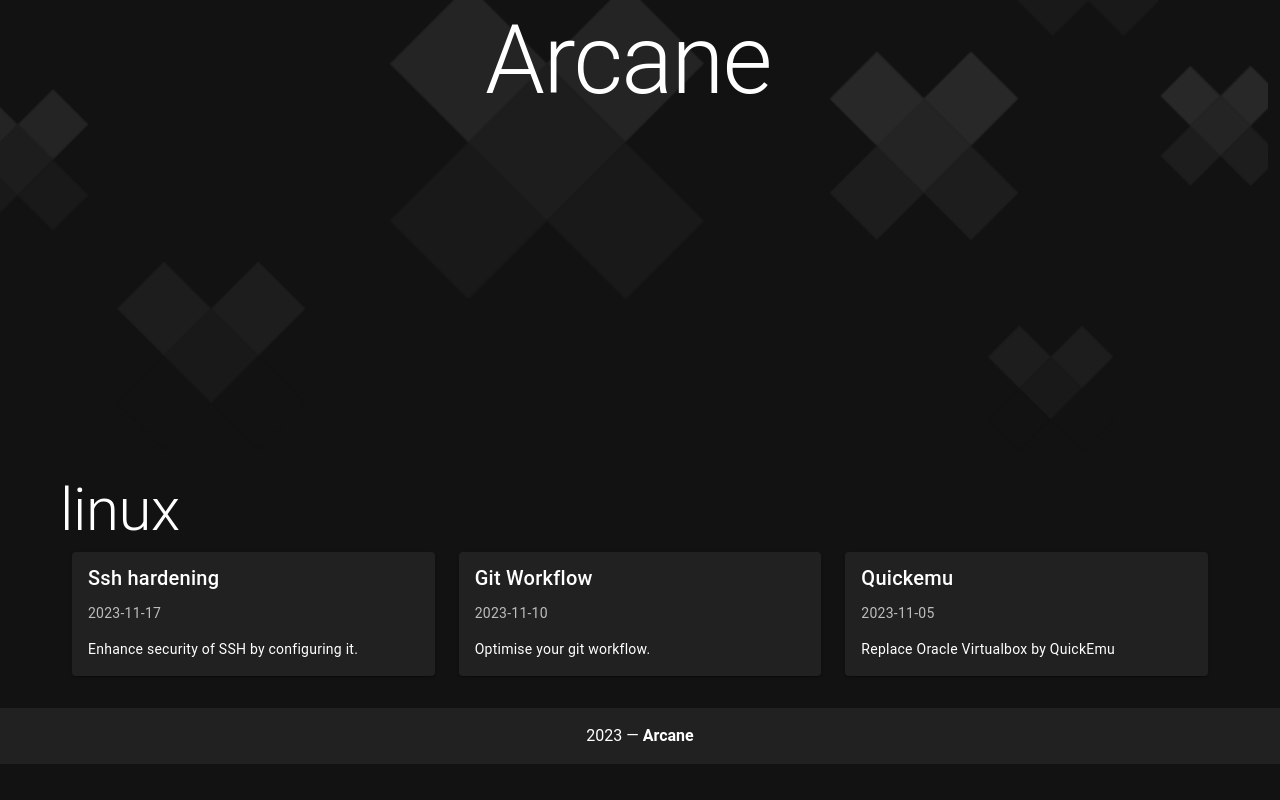
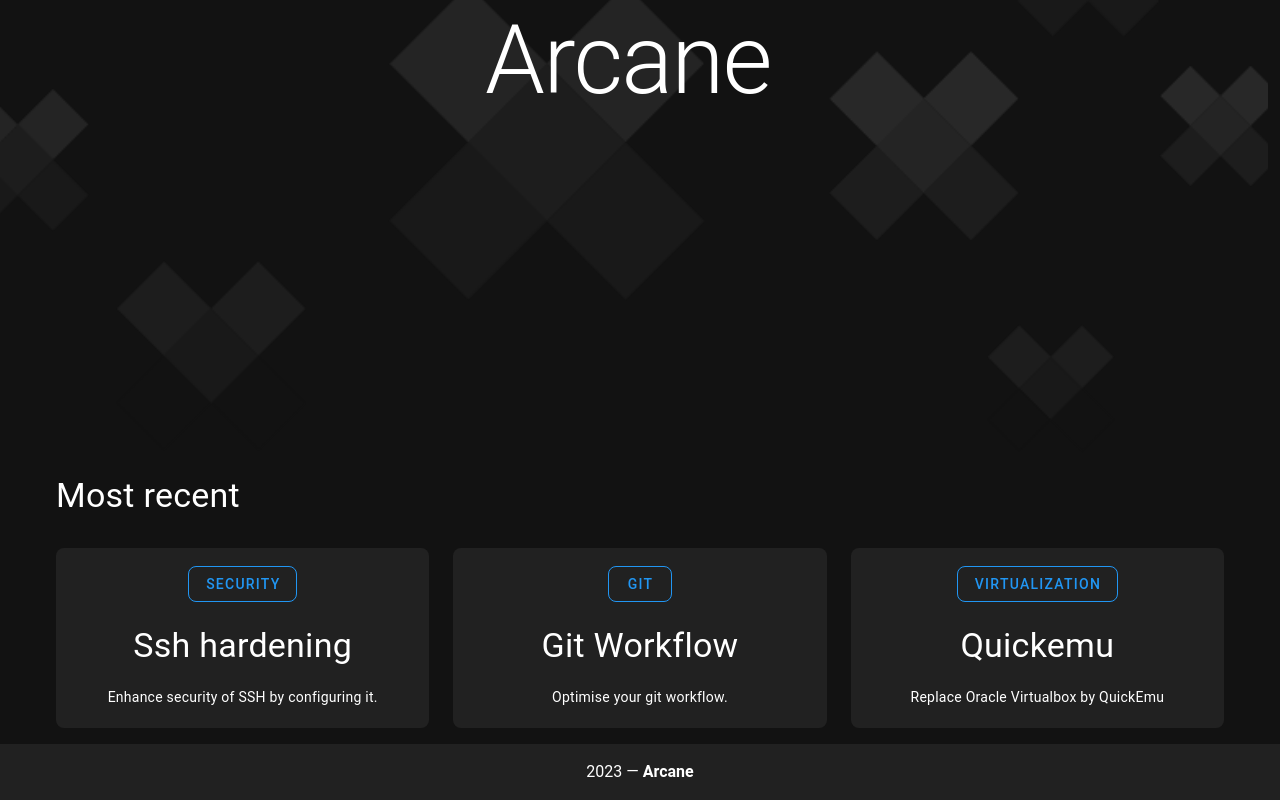
Before and after one commit to szorfein/arcane, a Vue app: page / in a window 1280 px wide. Shown: the part 380-1180 px from the top of the page. Before the commit the page ends 1144 px from the top, so only its background shows below. Built offline with nearby package versions, Linux system fonts and the light colour scheme.

Commit message:
improve recent posts on Home

```diff
--- a/src/components/AllPosts.vue
+++ /dev/null
@@ -1,22 +0,0 @@
-<template>
-    <v-container>
-        <v-row v-for="categorie in posts">
-            <h2 class="text-h2">{{ categorie.title }}</h2>
-
-            <v-col v-for="post in categorie.posts">
-
-                <PostCard
-                    :title="post.title"
-                    :url="`/post/${ post.slug }`"
-                    :date="post.date"
-                    :description="post.description"
-                />
-            </v-col>
-        </v-row>
-    </v-container>
-</template>
-
-<script setup>
- import { posts } from '@/zola-stores/all-posts.js'
- import PostCard from './PostCard.vue'
-</script>
--- a/src/components/PostShow.vue
+++ b/src/components/PostShow.vue
@@ -71,3 +71,22 @@
      border-collapse: collapse;
  }
 </style>
+
+<style>
+ pre[class^='language'] {
+     background: rgb(var(--v-theme-surface));
+     border-style: solid;
+     border-width: 0;
+     border-color: rgba(var(--v-border-color), var(--v-border-opacity));
+     color: rgba(var(--v-theme-on-background), var(--v-high-emphasis-opacity));
+     padding: 16px 16px 16px 16px;
+     padding-inline-end: 48px !important;
+     overflow: hidden;
+     white-space: pre-wrap;
+     word-break: normal;
+     word-spacing: normal;
+     word-wrap: normal;
+     line-height: 1.5;
+     border-radius: 4px;
+ }
+</style>
--- /dev/null
+++ b/src/components/RecentPosts.vue
@@ -0,0 +1,18 @@
+<template>
+    <h2 class="text-h4 mb-8">Most recent</h2>
+    <v-row v-for="categorie in posts">
+        <v-col v-for="post in categorie.posts">
+            <PostCard
+                :title="post.title"
+                :url="`/post/${ post.slug }`"
+                :tags="post.tags"
+                :description="post.description"
+            />
+        </v-col>
+    </v-row>
+</template>
+
+<script setup>
+ import { posts } from '@/zola-stores/all-posts.js'
+ import PostCard from './card/recent.vue'
+</script>
--- a/src/components/card/post.vue
+++ b/src/components/card/post.vue
@@ -2,7 +2,7 @@
     <v-card :to="url" variant="flat" rounded="lg">
         <template v-slot:item>
             {{ date }}
-            <v-btn :to="`/tag/${ tags }`" variant="text">{{ tags }}</v-btn>
+            <v-btn :to="`/tag/${ tags }`" variant="text" class="text-primary">{{ tags }}</v-btn>
             <h5 class="text-h4 mt-4 mb-3">{{ title }}</h5>
         </template>
         <template v-slot:subtitle>
--- /dev/null
+++ b/src/components/card/recent.vue
@@ -0,0 +1,32 @@
+<template>
+    <v-card :to="url" variant="flat" rounded="lg">
+        <template v-slot:item>
+            <v-row align="center" justify="center">
+                <v-btn :to="`/tag/${ tags }`"
+                       variant="outlined"
+                       class="text-primary mt-4"
+                       rounded="lg"
+                >
+                    {{ tags }}
+                </v-btn>
+            </v-row>
+            <v-row align="center" justify="center">
+                <h5 class="text-h4 mt-6 mb-3">{{ title }}</h5>
+            </v-row>
+        </template>
+        <template v-slot:subtitle></template>
+        <template v-slot:text>
+            <v-row align="center" justify="center">
+                <div class="mt-6 mb-4">
+                    {{ description }}
+                </div>
+            </v-row>
+        </template>
+    </v-card>
+</template>
+
+<script setup>
+ const { title, url, tags, description } = defineProps([
+     'title', 'url', 'tags', 'description'
+ ])
+</script>
--- a/src/views/HomeView.vue
+++ b/src/views/HomeView.vue
@@ -1,11 +1,11 @@
 <script setup>
  import HeadBanner from '../components/HeadBanner.vue'
- import AllPosts from '../components/AllPosts.vue'
+ import RecentPosts from '../components/RecentPosts.vue'
 </script>
 
 <template>
   <HeadBanner />
   <v-container>
-      <AllPosts />
+      <RecentPosts />
   </v-container>
 </template>
--- a/templates/all-posts.html
+++ b/templates/all-posts.html
@@ -8,6 +8,7 @@
 slug: "{{ post.title | slugify }}",
 title: "{{ post.title }}",
 date: "{{ post.date }}",
+tags: "{{ post.taxonomies.tag[0] | slugify }}",
 description: "{{ post.extra.description }}",
 content: `{{ post.content | linebreaksbr | safe }}`,
 },
```
Also changed, not shown: src/zola-stores/all-posts.js.
